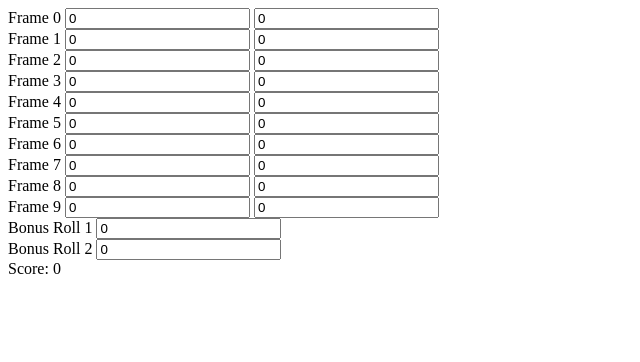
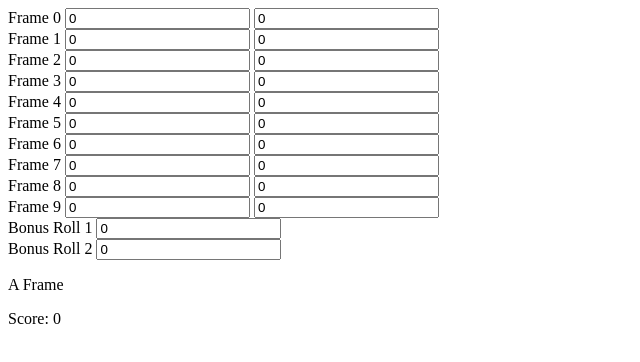
Before and after one commit to tdpreece/javascript_katas, a plain HTML site: page bowling_scorer/angular_no_tests/index.html in a window 1280 px wide. Shown: the whole page, without its empty margins (0-640 px from the left). Drawn offline with nearby package versions, Linux system fonts and the light colour scheme.

Commit message:
Add a directive that will represent one frame.

```diff
--- a/bowling_scorer/angular_no_tests/bowling_score_sheet.html
+++ b/bowling_scorer/angular_no_tests/bowling_score_sheet.html
@@ -11,4 +11,5 @@
   <label>Bonus Roll 2<label>
   <input type="text" ng-model="bowling_scorer.game.bonusRoll2.value">
 </div>
+<div bowling-frame></div>
 Score: {{ bowling_scorer.game.getScore() }}
--- a/bowling_scorer/angular_no_tests/bowling_scorer.js
+++ b/bowling_scorer/angular_no_tests/bowling_scorer.js
@@ -160,3 +160,8 @@ app.directive('bowlingScoreCard', function() {
         templateUrl: 'bowling_score_sheet.html'
     };
 });
+app.directive('bowlingFrame', function() {
+    return {
+        template: '<p>A Frame</p>'
+    };
+});
```
